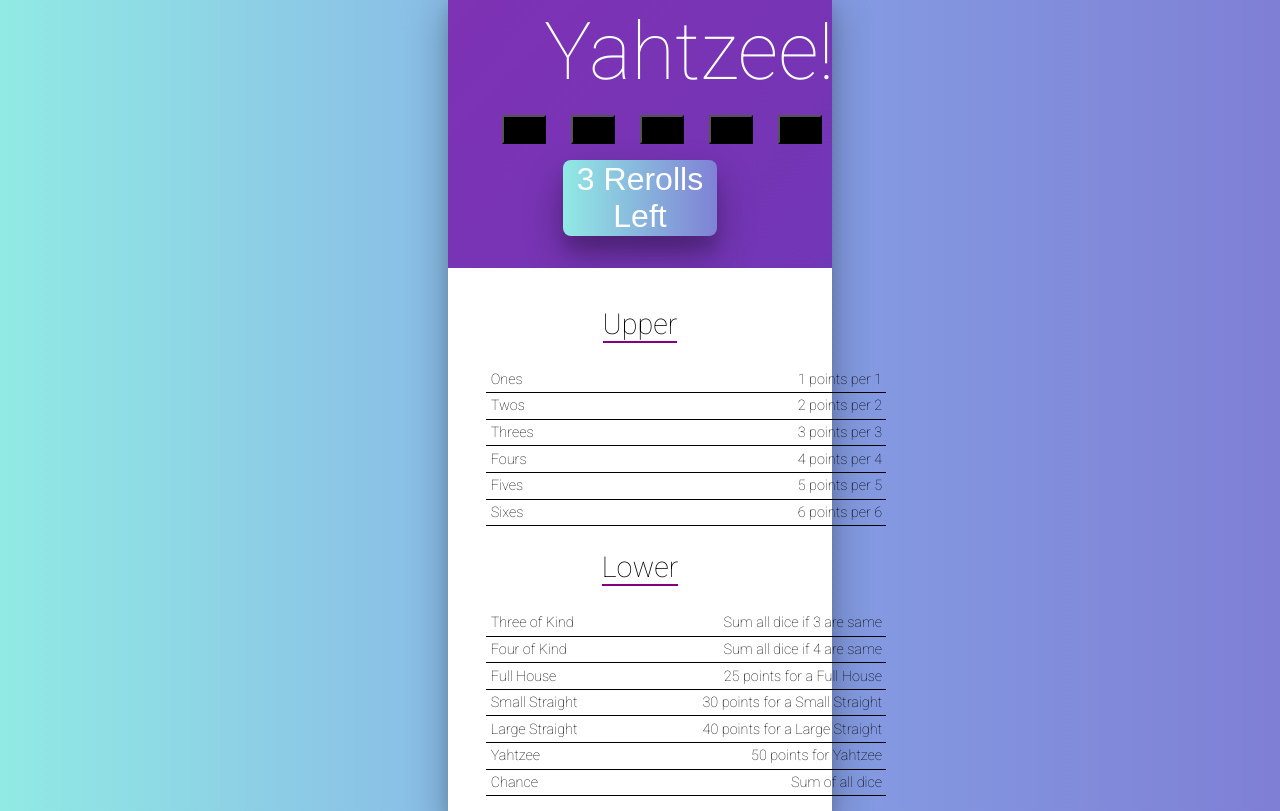
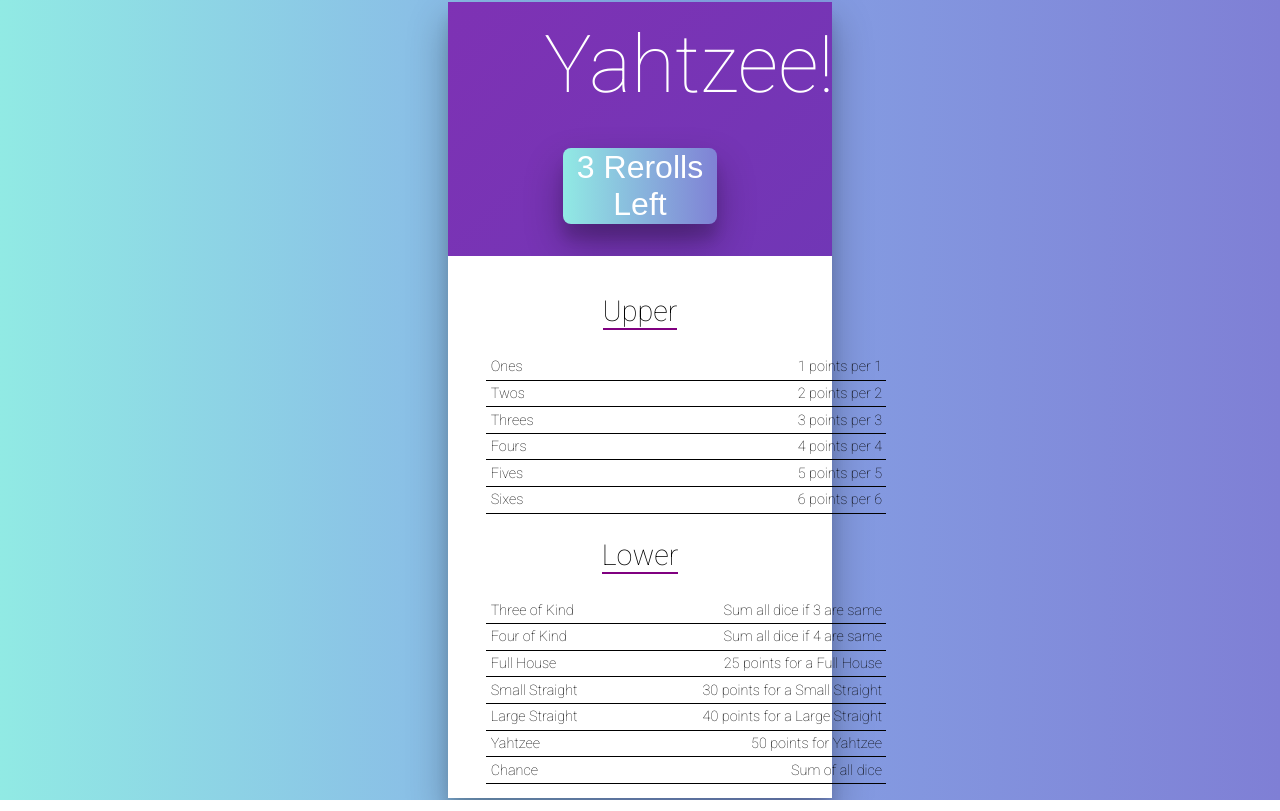
Before and after one commit to sheharyarone/Practice-React-Projects, a React (Create React App) app in the folder 9.Yahtzee/: page / in a window 1280 px wide. Built offline with nearby package versions, Linux system fonts and the light colour scheme.

Commit message:
die icons

```diff
--- a/9.Yahtzee/public/index.html
+++ b/9.Yahtzee/public/index.html
@@ -17,6 +17,7 @@
       href="https://fonts.googleapis.com/css?family=Roboto:100,300,400,700"
       rel="stylesheet"
     />
+    <link rel="stylesheet" href="https://use.fontawesome.com/releases/v5.15.4/css/all.css" integrity="sha384-DyZ88mC6Up2uqS4h/KRgHuoeGwBcD4Ng9SiP4dIRy0EXTlnuz47vAwmeGwVChigm" crossorigin="anonymous"/>
     <!--
       Notice the use of %PUBLIC_URL% in the tags above.
       It will be replaced with the URL of the `public` folder during the build.
--- a/9.Yahtzee/src/Dice.js
+++ b/9.Yahtzee/src/Dice.js
@@ -10,7 +10,9 @@ class Dice extends Component {
           val={d}
           locked={this.props.locked[idx]}
           idx={idx}
-          key={idx} />
+          key={idx}
+          disabled={this.props.disabled}
+          />
       )}
     </div>
   }
--- a/9.Yahtzee/src/Die.css
+++ b/9.Yahtzee/src/Die.css
@@ -1,21 +1,12 @@
-/* Original Styles For Numbers, before icons added in */
-.Die {
-  font-size: 25px;
-  display: inline-block;
-  padding: 0.5em 0.8em;
-  font-family: monospace;
-  font-weight: bold;
-  background-color: black;
-  color: white;
-  margin-right: 1em;
-}
 
 /* THE NICER STYLES MADE FOR THE FONT-AWESOME ICONS... */
 
-/* .Die {
+.Die {
   color: white;
   text-shadow: 0 19px 38px rgba(0, 0, 0, 0.3), 0 15px 12px rgba(0, 0, 0, 0.1);
   transition: all 0.3s ease;
+  padding: 2px;
+
 }
 
 .Die-locked {
@@ -43,4 +34,4 @@
   100% {
     transform: rotate(360deg);
   }
-} */
+}
--- a/9.Yahtzee/src/Die.js
+++ b/9.Yahtzee/src/Die.js
@@ -2,15 +2,21 @@ import React, { Component } from "react";
 import "./Die.css";
 
 class Die extends Component {
+  static defaultProps = {
+    icons : ['one','two','three','four','five','six']
+  }
   render() {
+    const {icons,locked,val,handleClick}=this.props;
+    let classes=`Die fas fa-dice-${icons[val-1]} fa-5x `;
+
+    if (locked) classes+='Die-locked';
     return (
-      <button
-        className={"Die"}
-        style={{ backgroundColor: this.props.locked ? "grey" : "black" }}
-        onClick={()=>this.props.handleClick(this.props.idx)}
-      >
-        {this.props.val}
-      </button>
+      <i
+        className={classes}
+        onClick={()=>handleClick(this.props.idx)}
+        disabled={true}
+      />
+
     );
   }
 }
--- a/9.Yahtzee/src/Game.js
+++ b/9.Yahtzee/src/Game.js
@@ -84,6 +84,7 @@ class Game extends Component {
               dice={this.state.dice}
               locked={this.state.locked}
               handleClick={this.toggleLocked}
+              disabled={this.state.rollsLeft===0}
             />
             <div className='Game-button-wrapper'>
               <button
```
